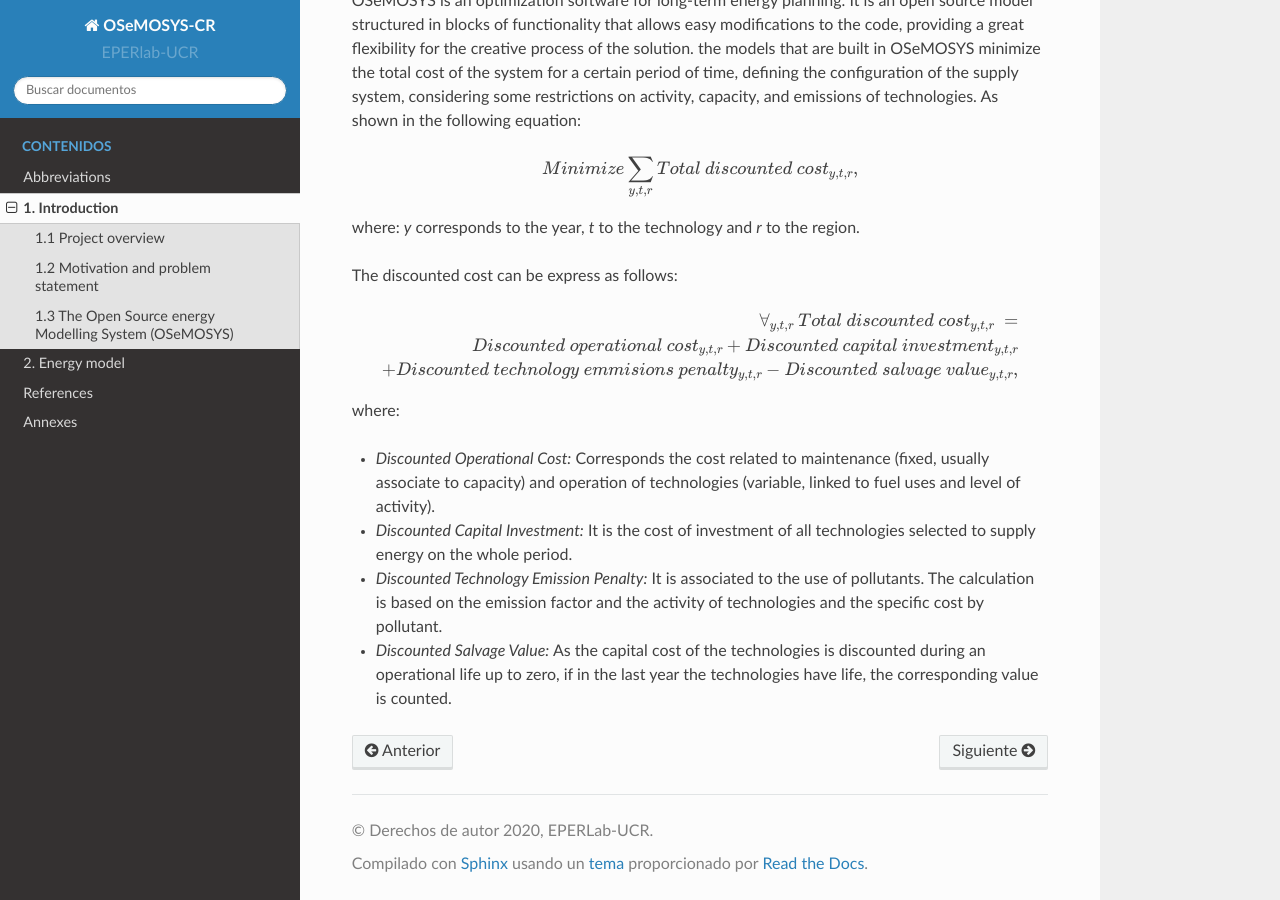
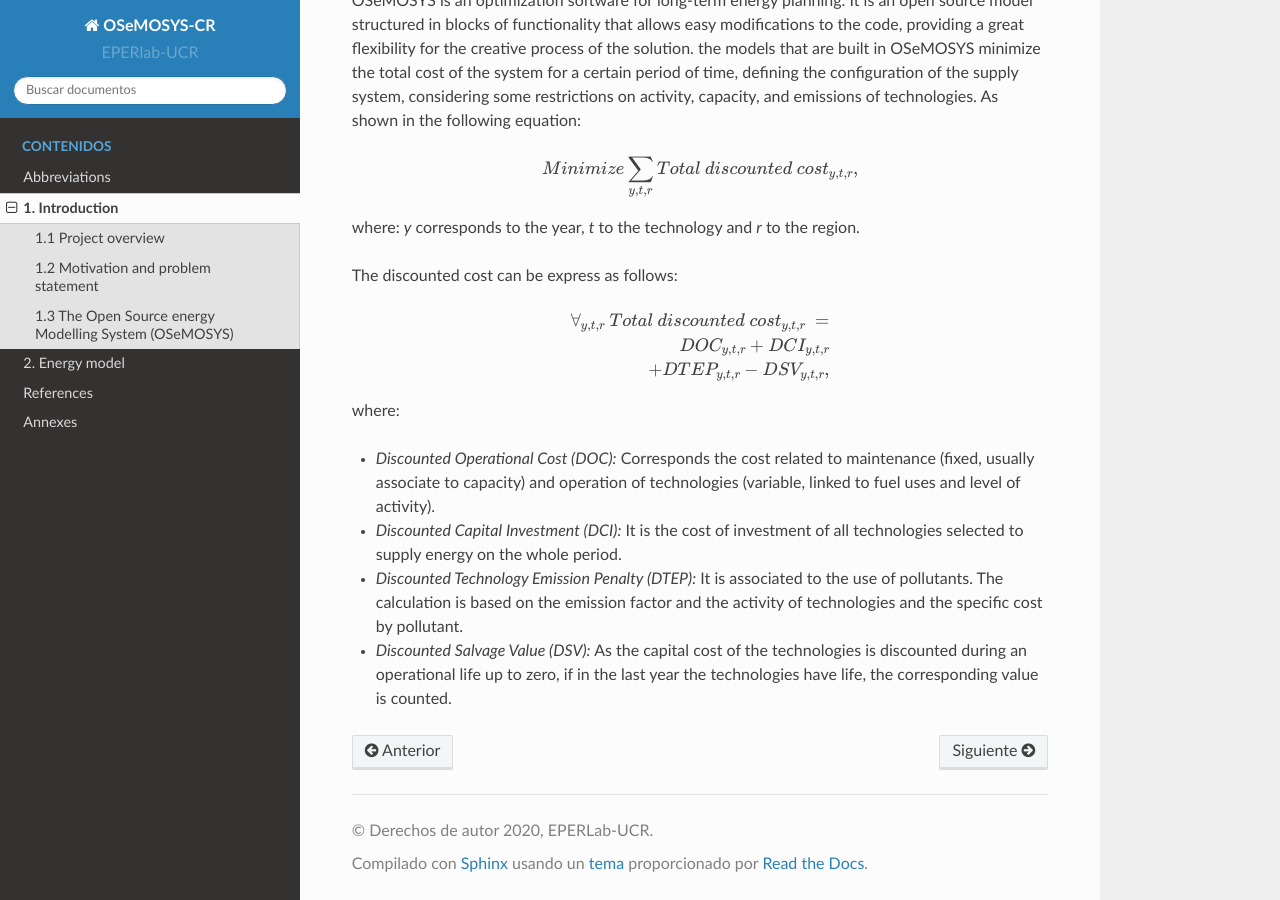
Before and after one commit to EPERLab/OSeMOSYS-CR, a Sphinx documentation site: the page built from docs/01Introduction.rst, in a window 1280 px wide and 900 px high, scrolled down 1715 px. Built offline with Sphinx 7.4.7 and the Read the Docs theme 2.0.0, drawn with Linux system fonts in a browser that asks for light colours.

Commit message:
Update 01Introduction.rst

```diff
--- a/docs/01Introduction.rst
+++ b/docs/01Introduction.rst
@@ -42,11 +42,11 @@ The discounted cost can be express as follows:
 
 .. math::
 
- ∀_{y,t,r}\  Total\ discounted\ cost_{y,t,r}\  =  \\ Discounted\ operational\ cost_{y,t,r} + Discounted\ capital\ investment_{y,t,r} \\ + Discounted\ technology\ emmisions\ penalty_{y,t,r} - Discounted\ salvage\ value_{y,t,r},
+ ∀_{y,t,r}\  Total\ discounted\ cost_{y,t,r}\  =  \\ DOC_{y,t,r} + DCI_{y,t,r} \\ + DTEP_{y,t,r} - DSV_{y,t,r},
 
 where:
 
-*	*Discounted Operational Cost:* Corresponds the cost related to maintenance (fixed, usually associate to capacity) and operation of technologies (variable, linked to fuel uses and level of activity).
-*	*Discounted Capital Investment:* It is the cost of investment of all technologies selected to supply energy on the whole period.
-*	*Discounted Technology Emission Penalty:* It is associated to the use of pollutants. The calculation is based on the emission factor and the activity of technologies and the specific cost by pollutant.
-*	*Discounted Salvage Value:* As the capital cost of the technologies is discounted during an operational life up to zero, if in the last year the technologies have life, the corresponding value is counted.
+*	*Discounted Operational Cost (DOC):* Corresponds the cost related to maintenance (fixed, usually associate to capacity) and operation of technologies (variable, linked to fuel uses and level of activity).
+*	*Discounted Capital Investment (DCI):* It is the cost of investment of all technologies selected to supply energy on the whole period.
+*	*Discounted Technology Emission Penalty (DTEP):* It is associated to the use of pollutants. The calculation is based on the emission factor and the activity of technologies and the specific cost by pollutant.
+*	*Discounted Salvage Value (DSV):* As the capital cost of the technologies is discounted during an operational life up to zero, if in the last year the technologies have life, the corresponding value is counted.
```
